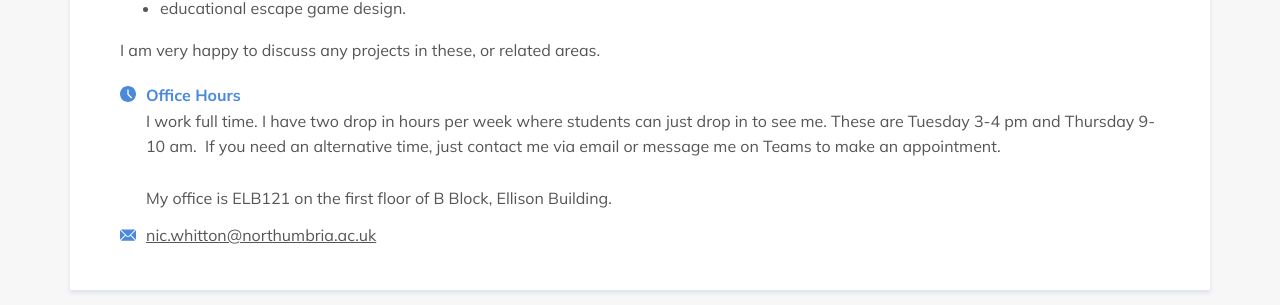
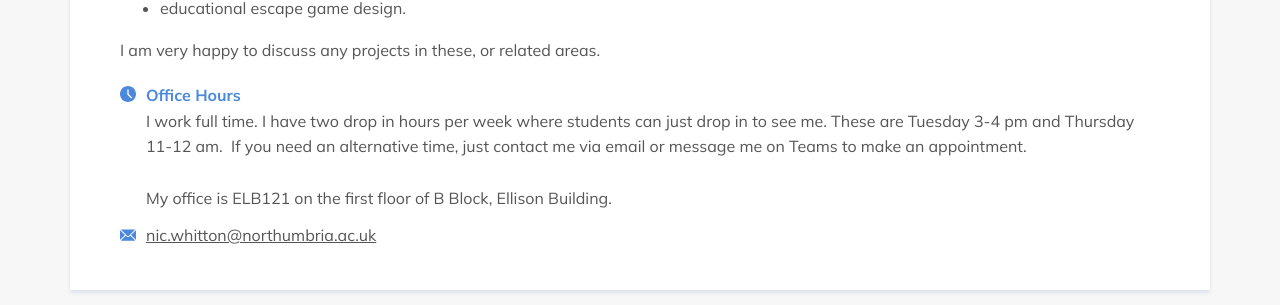
Before and after one commit to NorSC/supervisor-search, a Jekyll site: the page built from _supervisors/nic-whitton.md, in a window 1280 px wide. Shown: the part 638-943 px from the top of the page. Built offline with Jekyll 4.4.1, drawn with Linux system fonts in a browser that asks for light colours; a script that is not in the unit is left out.

Commit message:
Update Supervisors “nic-whitton”

```diff
--- a/_supervisors/nic-whitton.md
+++ b/_supervisors/nic-whitton.md
@@ -7,9 +7,9 @@ available_phd: true
 email: nic.whitton@northumbria.ac.uk
 office_hours: >-
   I work full time. I have two drop in hours per week where students can just
-  drop in to see me. These are Tuesday 3-4 pm and Thursday 9-10 am.  If you need
-  an alternative time, just contact me via email or message me on Teams to make
-  an appointment.
+  drop in to see me. These are Tuesday 3-4 pm and Thursday 11-12 am.  If you
+  need an alternative time, just contact me via email or message me on Teams to
+  make an appointment.
 
 
   My office is ELB121 on the first floor of B Block, Ellison Building.
```
